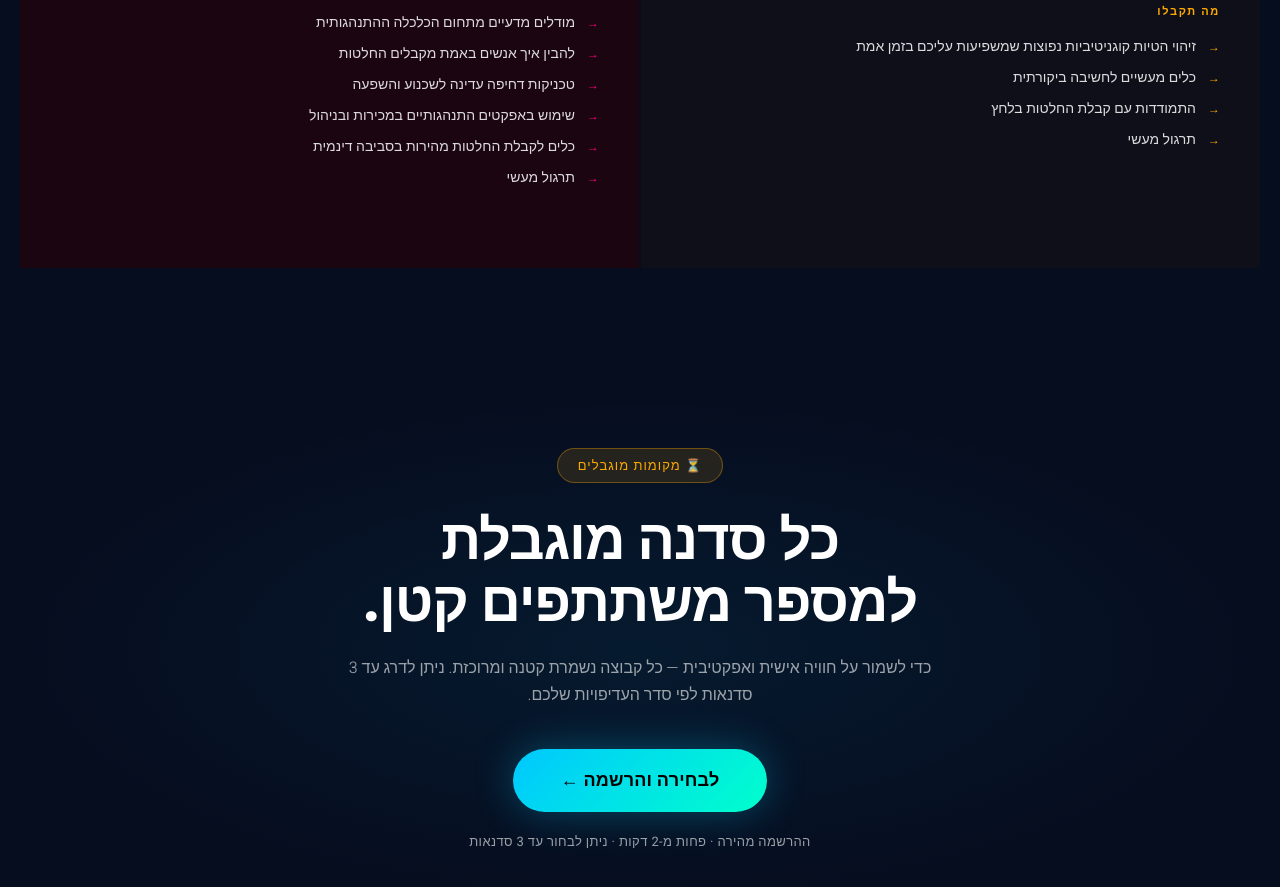
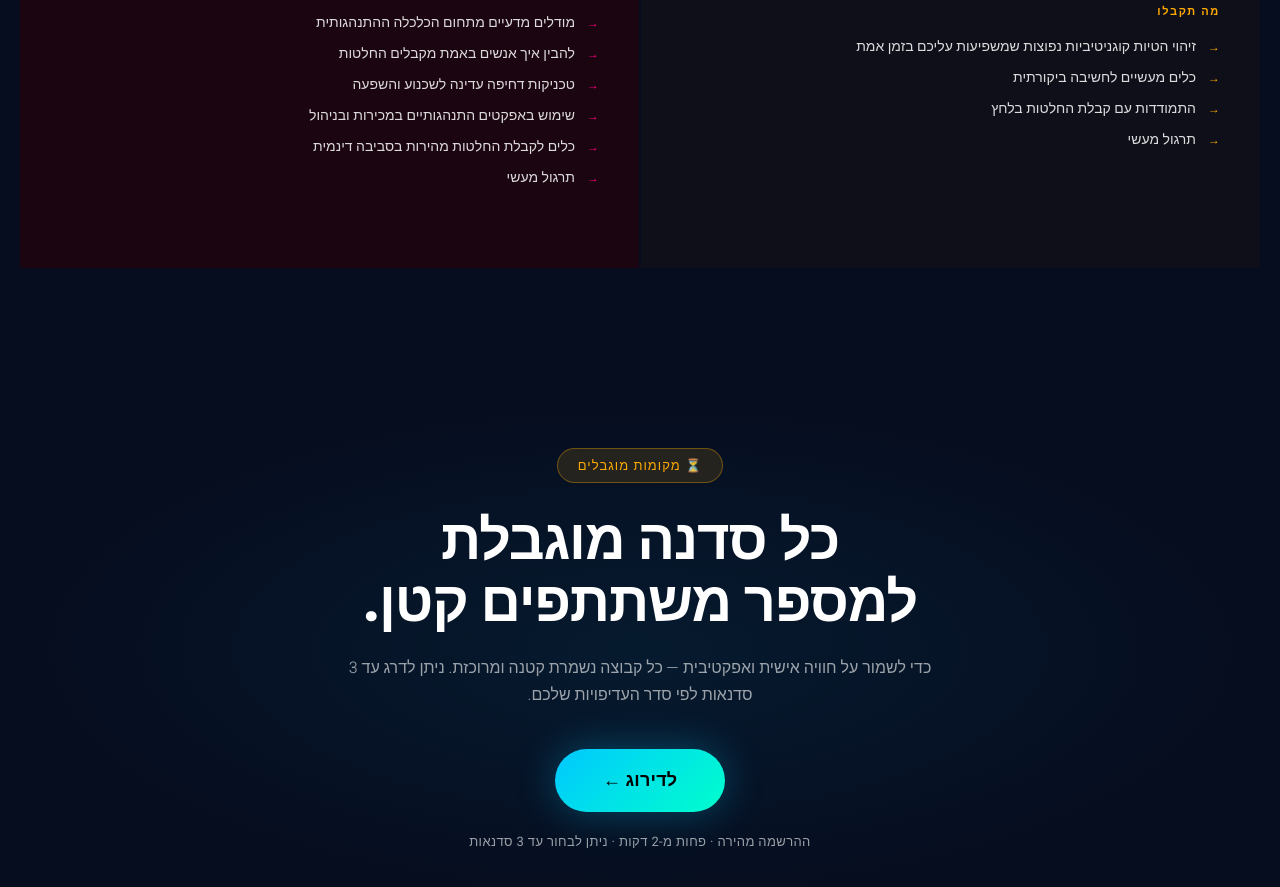
Before and after one commit to smazki1/pais-, a plain HTML site: page index.html in a window 1280 px wide. Shown: the part 3512-4399 px from the top of the page. Drawn offline with Linux system fonts and the light colour scheme.

Commit message:
Update index.html

```diff
--- a/index.html
+++ b/index.html
@@ -723,7 +723,7 @@
     <h2 class="cta-title">כל סדנה מוגבלת<br>למספר משתתפים קטן.</h2>
     <p class="cta-sub">כדי לשמור על חוויה אישית ואפקטיבית — כל קבוצה נשמרת קטנה ומרוכזת. ניתן לדרג עד 3 סדנאות לפי סדר העדיפויות שלכם.</p>
     <a href="https://preview--form-genius-e2436029.base44.app/FormView?id=bi0mu9b8mog3luw5" target="_blank" class="cta-btn">
-      לבחירה והרשמה ←
+      לדירוג  ←
     </a>
     <p class="cta-note">ההרשמה מהירה · פחות מ-2 דקות · ניתן לבחור עד 3 סדנאות</p>
   </div>
```
